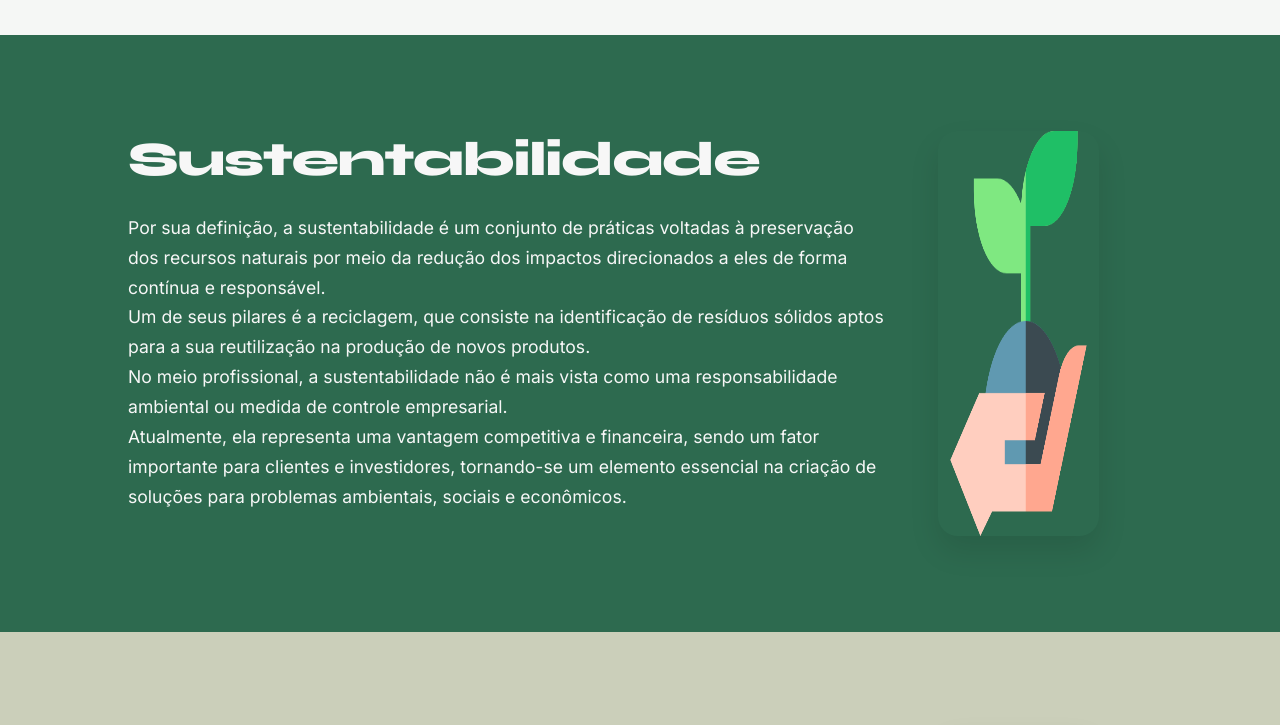
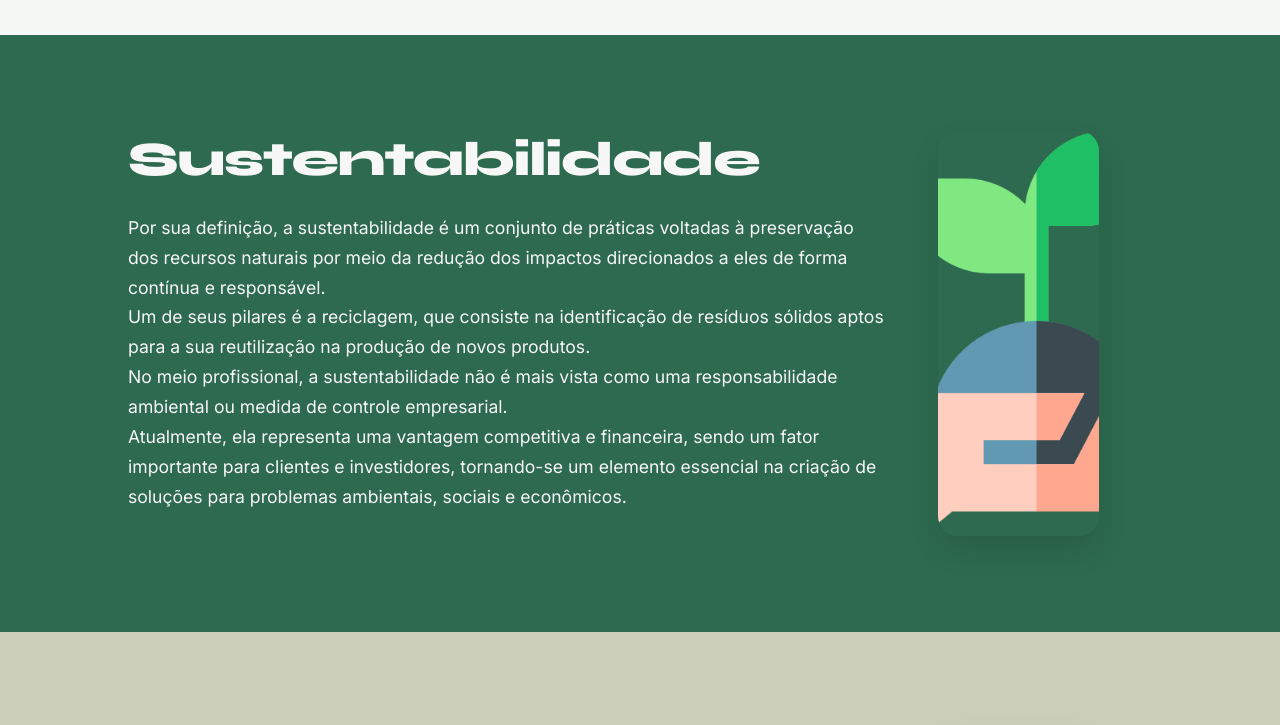
Before and after one commit to DanyPerigosa/X-Tech, a plain HTML site: page index.html in a window 1280 px wide. Shown: the part 820-1545 px from the top of the page. Drawn offline with Linux system fonts and the light colour scheme.

Commit message:
alterações no style.css para responsividade melhor

```diff
--- a/css/style.css
+++ b/css/style.css
@@ -267,27 +267,16 @@ html {
 
 .section-image {
     max-width: 60%;
-    border-radius: 20px; /* Deixa a imagem redondinha combinando com seu design */
-    box-shadow: 0 15px 30px rgba(0,0,0,0.1); /* Sombra elegante */
-}
-
-/* RESPONSIVO: No celular, o texto fica em cima e a imagem embaixo */
-@media (max-width: 768px) {
-    .section-split-container {
-        flex-direction: column;
-    }
+    height: 100%;         /* Se a altura for forçada, o comando abaixo salva a pátria */
+    object-fit: cover;    /* A MÁGICA: Corta as bordinhas da imagem se precisar, mas NUNCA amassa ou estica ela */
+    border-radius: 20px;
+    box-shadow: 0 15px 30px rgba(0,0,0,0.1);
 }
 
 /* DICA PRO: Para inverter o lado na próxima seção (ex: Reciclagem Tecnológica),
    basta adicionar a classe "reverse" no container no seu HTML */
 .section-split-container.reverse {
     flex-direction: row-reverse;
-}
-@media (max-width: 768px) {
-    .section-split-container.reverse {
-        flex-direction: column; /* No celular sempre empilha igual */
-    }
-}
 
 /* =========================================
    7. FOOTER
```
